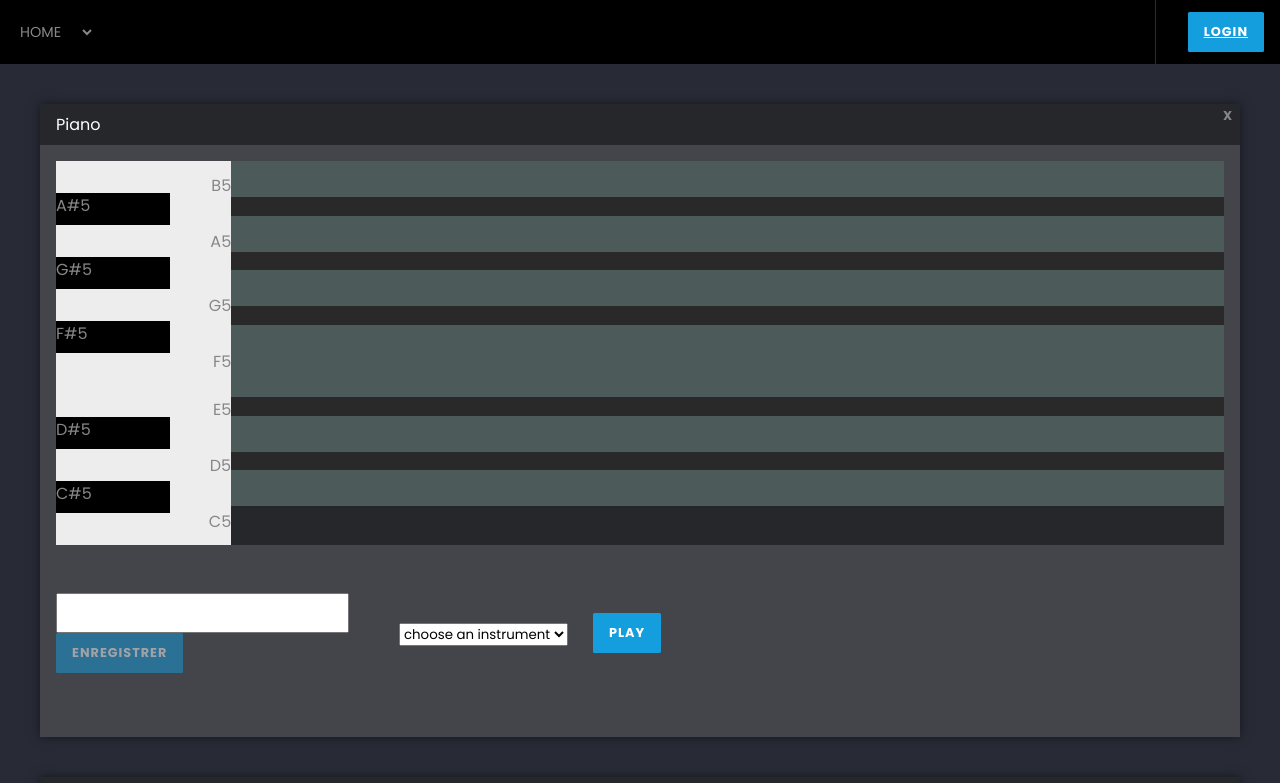
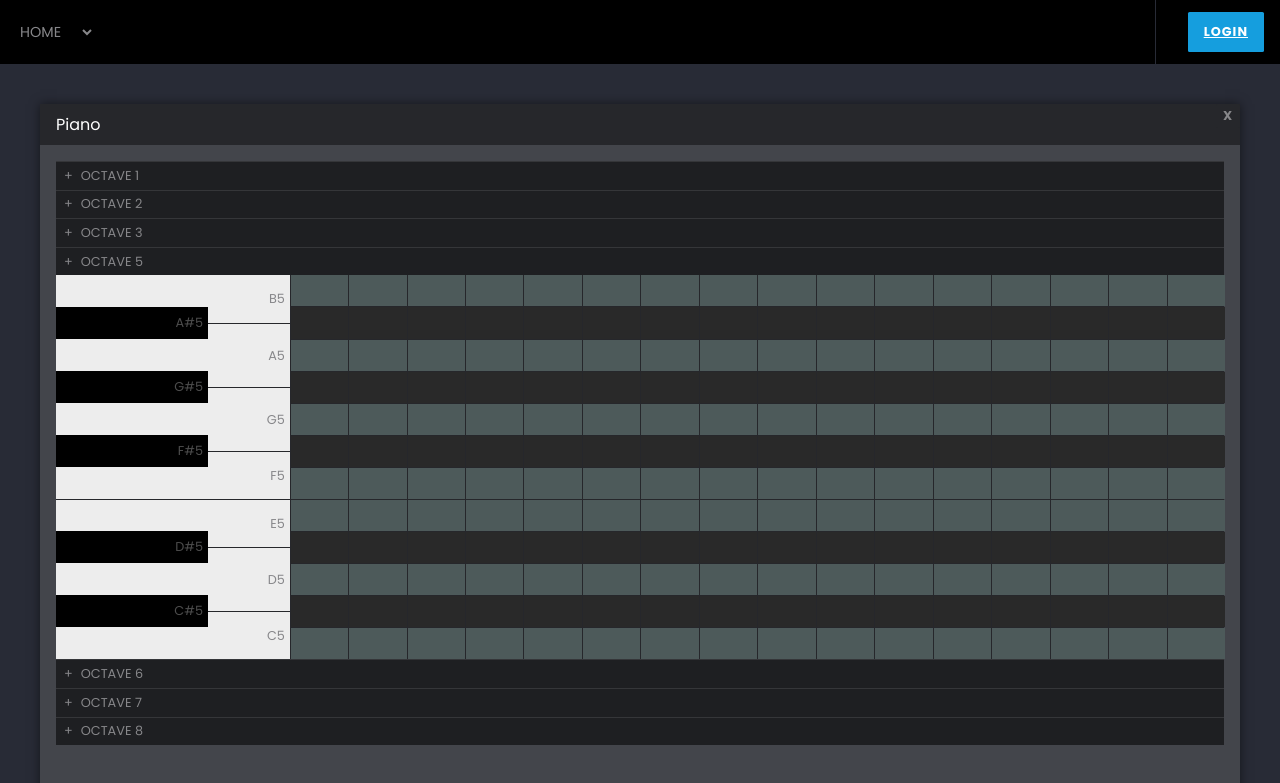
Before and after one commit to Procaillass/JamRacker, a React (Create React App) app: page / in a window 1280 px wide. Shown: the top 783 px of the page. Built offline with nearby package versions, Linux system fonts and the light colour scheme.

Commit message:
refactroing piano roll

```diff
--- a/package.json
+++ b/package.json
@@ -6,6 +6,7 @@
     "@testing-library/jest-dom": "^4.2.4",
     "@testing-library/react": "^9.3.2",
     "@testing-library/user-event": "^7.1.2",
+    "classnames": "^2.2.6",
     "firebase": "^7.21.1",
     "git": "^0.1.5",
     "node": "^14.10.1",
--- a/src/Components/PianoRoll/PianoOctave.js
+++ b/src/Components/PianoRoll/PianoOctave.js
@@ -1,8 +1,9 @@
-import React, { useContext } from 'react';
+import React, { useContext, useState } from 'react';
 import '../../App.scss';
 import * as Tone from 'tone'
 //import { Loop } from 'tone';
 import MusicalNotesContext from "../../context/MusicalNotesContext.js";
+import classNames from 'classnames';
 
 function PianoRoll(props) {
 
@@ -29,6 +30,15 @@ function PianoRoll(props) {
   */
 
   const musicalNotes = useContext(MusicalNotesContext);
+
+  /*
+  * --------
+  * STATE
+  * --------
+  */
+
+  const initShowOctave = props.octave === 5 ? true : false;
+  const [showOctave, setShowOctave] = useState(initShowOctave);
 
   /*
   * --------
@@ -123,6 +133,11 @@ function PianoRoll(props) {
     }
   };
 
+  const HandleOctaveShow = (ev) => {
+    ev.preventDefault();
+    setShowOctave(!showOctave);
+  }
+
   /*
   * --------
   * RENDER
@@ -130,7 +145,14 @@ function PianoRoll(props) {
   */
 
   return (
-    <div className="board">
+    <div className="octave__accordion">
+    <div className="octave__accordion__control" onClick={HandleOctaveShow}>
+      <span>+</span><span>Octave {props.octave}</span>
+    </div>
+    <div className={classNames({
+      'octave': true,
+      'octave--show': showOctave
+    })}>
 
       <div className="keyboard">
         { notes.map((note, index) =>
@@ -171,6 +193,7 @@ function PianoRoll(props) {
         )}
       </div>
     </div>
+    </div>
   );
 }
 
--- a/src/Components/PianoRoll/PianoRoll.js
+++ b/src/Components/PianoRoll/PianoRoll.js
@@ -1,6 +1,6 @@
 import React, { useEffect, useState, useContext, createRef } from 'react';
 import '../../App.scss';
-import PinaoOctave from './PianoOctave'
+import PianoOctave from './PianoOctave'
 import PianoContext from "../../context/PianoContext.js";
 import Instrument from '../Instrument/Instrument';
 import instrumentContext from "../../context/instrumentContext";
@@ -35,7 +35,7 @@ export default function PianoRoll() {
   * --------
   */
   const [wave,setWave] = useState("");
-  const [octLength, setoctLength] = useState([5]);
+  const [octLength, setoctLength] = useState([1,2,3,5,6,7,8]);
   const title = createRef();
   const [currentStep, setCurrentStep] = useState(0);
   const [isRecorded,setIsRecorded] = useState(false);
@@ -159,12 +159,12 @@ export default function PianoRoll() {
             </div>
 
             {octLength.map((item, index) =>
-              <PinaoOctave
-                key={`${item}__${index}`}
-                octave={item}
-                dataPiano={dataPiano}
-                instrument={dataInstrument}
-                setDataPiano={setDataPiano} />
+              <PianoOctave
+                key={`${item}_${index}`}
+                    octave={item}
+                    dataPiano={dataPiano}
+                    instrument={dataInstrument}
+                    setDataPiano={setDataPiano} />
             )}
           </div>
 
--- a/src/Components/PianoRoll/PianoRoll.scss
+++ b/src/Components/PianoRoll/PianoRoll.scss
@@ -8,11 +8,42 @@
   display: none;
 }
 
+.octave__accordion__control {
+  display: flex;
+  background: rgba(0,0,0,0.2);
+  border-top: 1px solid rgba(255,255,255,0.1);
+  cursor: pointer;
+
+  span {
+  font-size: .8rem;
+  text-transform: uppercase;
+  padding: .3rem 0;
+  }
+
+  span:first-child {
+    padding: .3rem .5rem;
+  }
+}
+
+.octave {
+  display: none;
+  grid-template-columns: 20% 80%;
+  grid-gap: 1px;
+
+  &--show {
+    display: grid;
+  }
+}
+
 .keyboard {
-  display: flex;
-  flex-direction: column;
-  justify-content: stretch;
-  width: 15%;
+
+  .key {
+    display: flex;
+    align-items: center;
+    justify-content: flex-end;
+    padding: .3rem;
+    font-size: .8rem;
+  }
 
   .key:first-child.key--white,
   .key:nth-child(7).key--white,
@@ -24,12 +55,16 @@
   .key--white {
     display: flex;
     align-items: center;
-    justify-content: flex-end;
     height: 4rem;
+    padding: .3rem;
     z-index: 1;
     background-color: #ededed;
-    //border-top: 1px solid black;
   }
+
+  .key--white:not(:first-child) {
+    border-top: 1px solid $dark-color-2;
+  }
+
 
   .key--black + .key--white {
     margin-top: -2rem;
@@ -42,17 +77,21 @@
     width: 65%;
     z-index: 2;
     background-color: black;
+    color: rgba(255,255,255,0.3);
   }
 }
 
 .steps {
-  width: 85%;
+  display: grid;
+  grid-template-columns:(1fr);
+  grid-template-rows: repeat(12, 1fr);
+  grid-gap: 1px;
 
   .steps__row {
-    height: calc(14rem / 12);
     width: 100%;
     display: grid;
     grid-template-columns: repeat(16, 1fr);
+    grid-gap: 1px;
 
     > div {
       cursor: cell;
@@ -63,7 +102,6 @@
   }
 
   .steps__row--white {
-    height: calc(3rem - 1.5rem/2);
 
     > div {
       background-color: rgb(77, 90, 90);
--- a/src/Components/Play/Play.jsx
+++ b/src/Components/Play/Play.jsx
@@ -41,6 +41,12 @@ function Play({ dataTracks, instrument, handleCurrentStep, src, setSrc,changeIsR
     const handlePlaying = (ev) => {
         ev.preventDefault();
 
+        if(playing) {
+            console.log('stop');
+            Tone.Transport.stop();
+            Tone.Transport.cancel();
+        }
+
         if(dataTracks.notes.length === 0) return;
 
         // Remove scheduled events from the timeline after the given time.
@@ -83,7 +89,7 @@ function Play({ dataTracks, instrument, handleCurrentStep, src, setSrc,changeIsR
                     });
                 }
                 handleCurrentStep(currentStep);
-                console.log(currentStep);
+                //console.log(currentStep);
                 currentStep++;
                 // AudioGenerator
                 if (currentStep === 15) {
```
Also changed, not shown: 1 other file (tests, documents, lock files or other folders).
